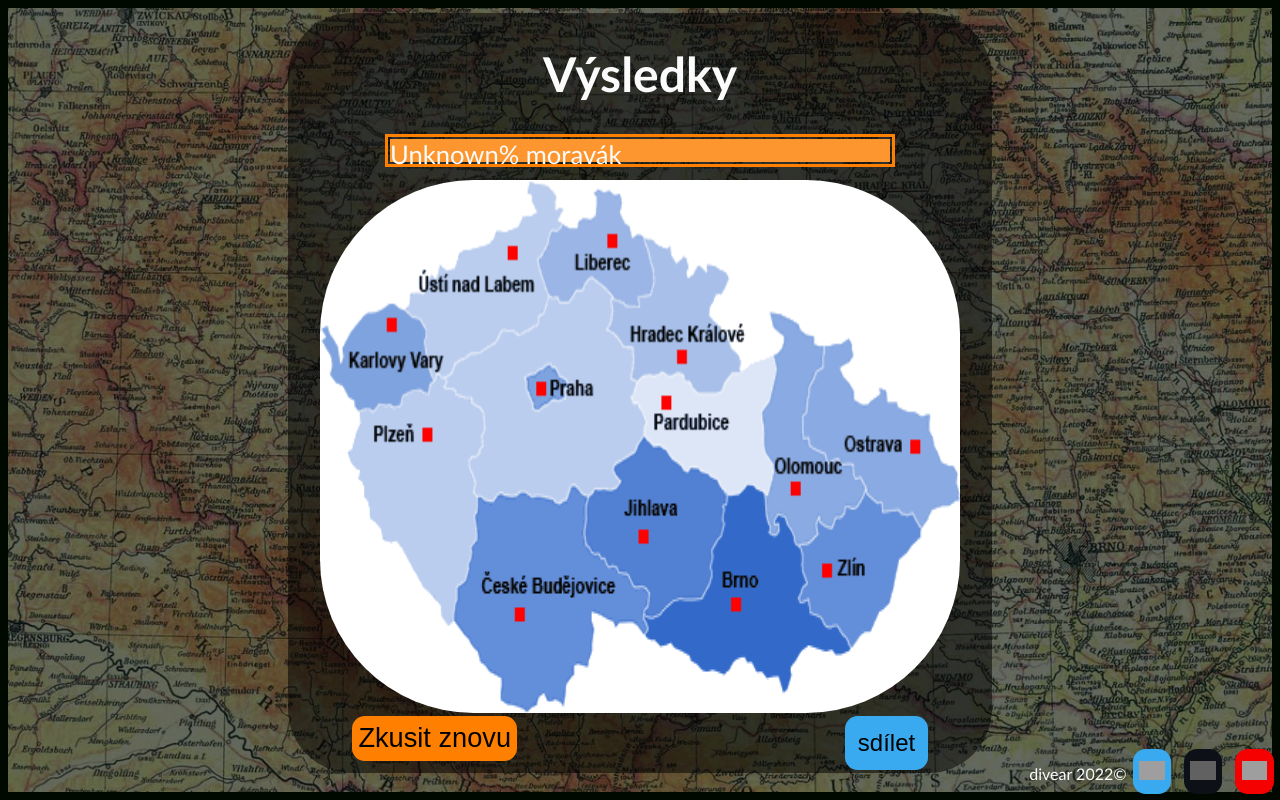
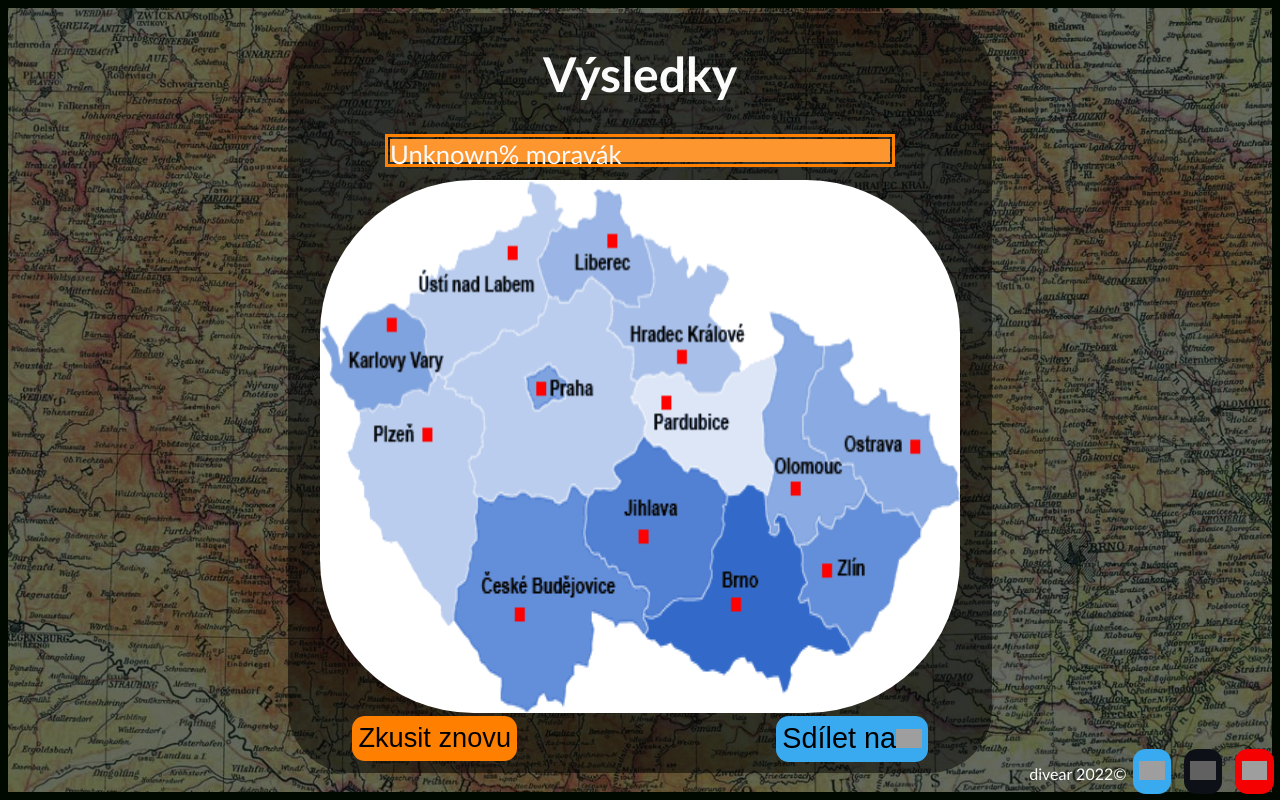
Before and after one commit to divear/morava-test, a Next.js app: page /vysledky in a window 1280 px wide. Built offline with nearby package versions, Linux system fonts and the light colour scheme; grey boxes are pictures that could not be loaded.

Commit message:
share button fix

```diff
--- a/pages/vysledky.tsx
+++ b/pages/vysledky.tsx
@@ -106,7 +106,12 @@ function Result() {
 						)
 					}
 				>
-					sdílet
+					Sdílet na
+					<img
+						className="tLogo"
+						src="https://clipartcraft.com/images/white-twitter-logo-icon-8.png"
+						alt="twitteru"
+					/>
 				</button>
 			</div>
 		</>
--- a/styles/globals.css
+++ b/styles/globals.css
@@ -195,6 +195,14 @@ canvas {
 .shareResultOnTwitter {
 	float: right;
 	background-color: var(--sh);
-	font-size: 1.5rem;
+	font-size: 1.8rem;
 	margin: 0 5vw 0 0;
+	padding: 0.5vw;
 }
+
+.shareResultOnTwitter:hover {
+	float: right;
+	background-color: var(--shh);
+	margin: 0 5vw 0 0;
+	padding: 1vw;
+}
```
